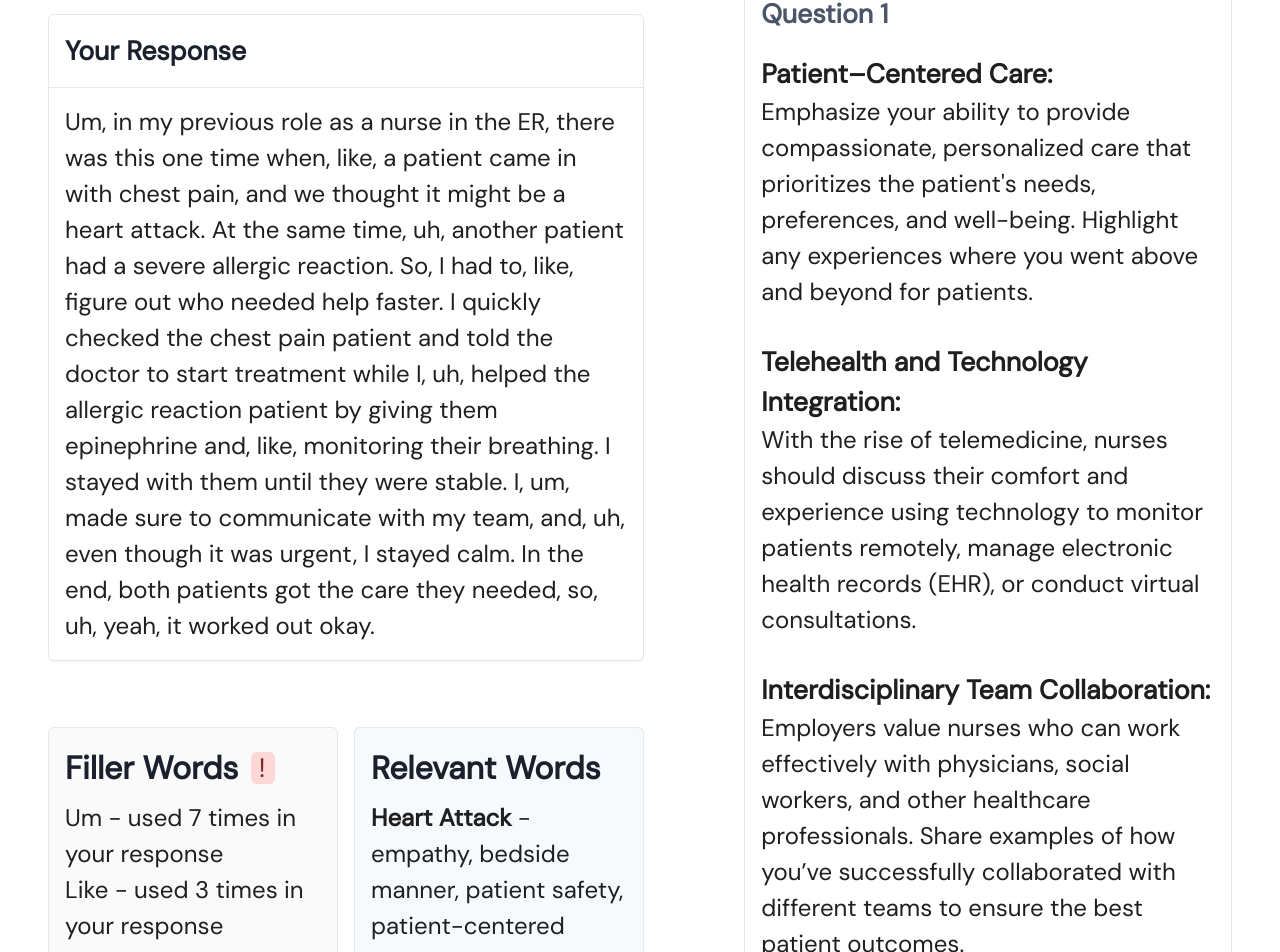
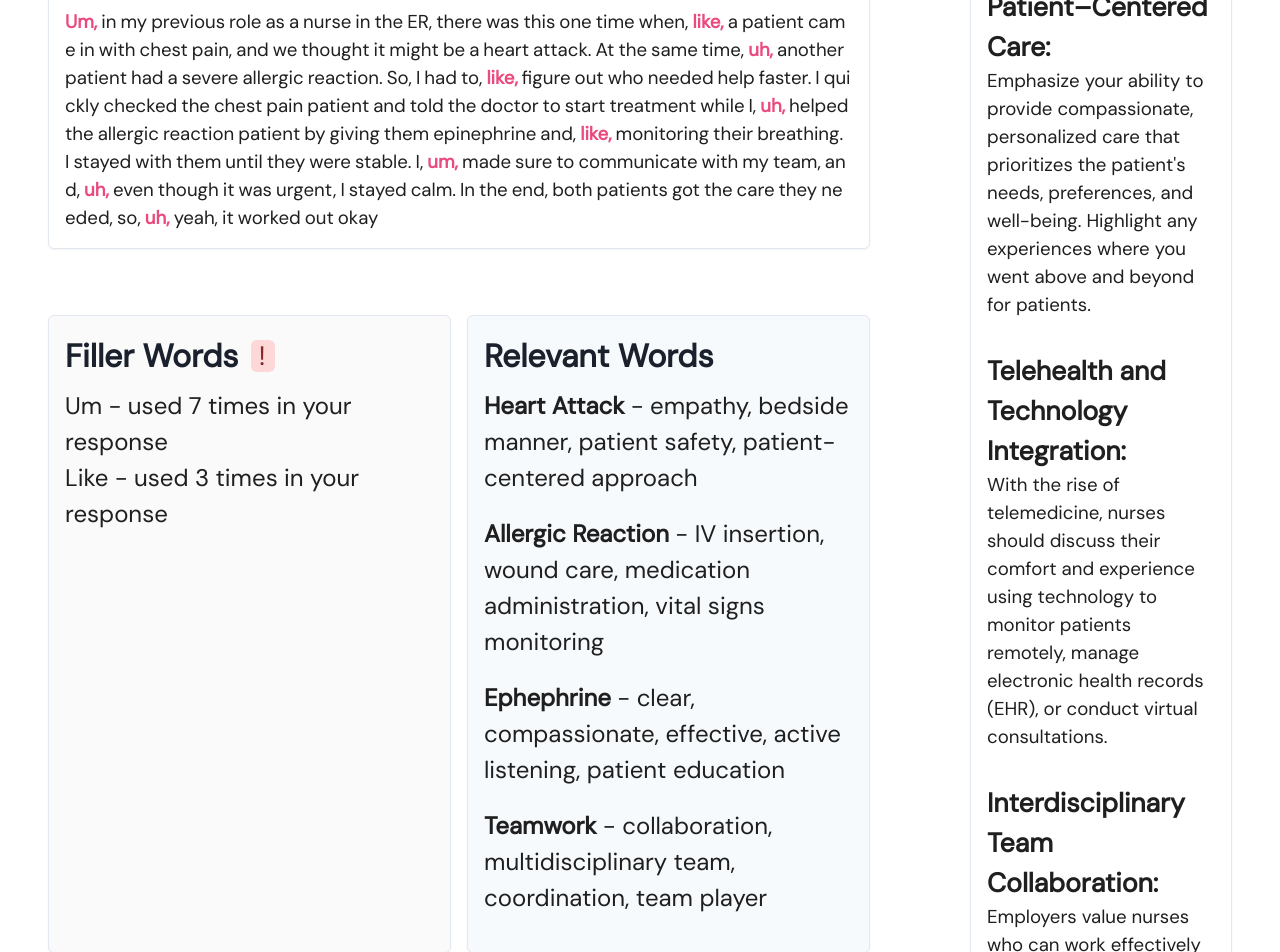
Before and after one commit to Aladdin3r/onward, a Next.js app: page /practice-analysis in a window 1280 px wide. Shown: the part 700-1652 px from the top of the page. Built offline with nearby package versions, Linux system fonts and the light colour scheme.

Commit message:
adding highlight words component and more chnages to analysis page

```diff
--- a/pages/practice-analysis.js
+++ b/pages/practice-analysis.js
@@ -8,6 +8,8 @@ import Image from "next/image";
 import VideoPLayer from "@/styles/components/VideoPlayer";
 import ArrowControls from "@/styles/components/ArrowControls";
 import QuestionProgressIndicator from "@/styles/components/QuestionProgressIndicator";
+import QuestionCard from "@/styles/components/QuestionCard";
+import HighlightFillerWords from "@/styles/components/HighlightFillerWords";
 
 export default function PracticeInterview() {
     const router = useRouter();
@@ -51,7 +53,7 @@ export default function PracticeInterview() {
                                     <Text fontWeight="bold" mb={2} fontSize="sm" color="brand.nightBlack">
                                         QUESTION 1
                                     </Text>
-                                    <Text fontSize="xs" mb={4} color="brand.nightBlack">
+                                    <Text fontSize="xxs" mb={4} color="brand.nightBlack">
                                         Can you describe a time when you were faced with an emergency situation and had to make a quick decision?
                                         How did you prioritize tasks, and what steps did you take to ensure the best possible outcome for the patient?
                                     </Text>
@@ -66,18 +68,23 @@ export default function PracticeInterview() {
                                     </Flex>
                                 </Box>
 
-                                <QuestionProgressIndicator totalSteps={5} currentStep={1} />
+                                <QuestionProgressIndicator totalSteps={5} currentStep={0} />
 
                                 {/* Your Response Box */}
-                                <Box bg="white" borderRadius="md" borderWidth="1px" boxShadow="sm" overflowX="auto" mb={50}>
+                                <Box bg="white" borderRadius="md" borderWidth="1px" boxShadow="sm" mb={50}>
                                     <Box p={4} borderBottomWidth="1px">
                                         <Text fontWeight="bold" fontSize="sm">
                                             Your Response
                                         </Text>
                                     </Box>
-                                    <Box p={4}>
-                                        <Text fontSize="xs" color="brand.nightBlack">
-                                            Um, in my previous role as a nurse in the ER, there was this one time when, like, a patient came in with chest pain, and we thought it might be a heart attack. At the same time, uh, another patient had a severe allergic reaction. So, I had to, like, figure out who needed help faster. I quickly checked the chest pain patient and told the doctor to start treatment while I, uh, helped the allergic reaction patient by giving them epinephrine and, like, monitoring their breathing. I stayed with them until they were stable. I, um, made sure to communicate with my team, and, uh, even though it was urgent, I stayed calm. In the end, both patients got the care they needed, so, uh, yeah, it worked out okay.
+                                    <Box p={4} maxW="820px">
+                                    <Text
+                                        fontSize="xxs"
+                                        color="brand.nightBlack"
+                                        whiteSpace="normal"
+                                        overflowWrap="break-word"
+                                        wordBreak="keep-all"
+                                    ><HighlightFillerWords answer={"Um, in my previous role as a nurse in the ER, there was this one time when, like, a patient came in with chest pain, and we thought it might be a heart attack. At the same time, uh, another patient had a severe allergic reaction. So, I had to, like, figure out who needed help faster. I quickly checked the chest pain patient and told the doctor to start treatment while I, uh, helped the allergic reaction patient by giving them epinephrine and, like, monitoring their breathing. I stayed with them until they were stable. I, um, made sure to communicate with my team, and, uh, even though it was urgent, I stayed calm. In the end, both patients got the care they needed, so, uh, yeah, it worked out okay"} />
                                         </Text>
                                     </Box>
                                 </Box>
@@ -135,7 +142,7 @@ export default function PracticeInterview() {
                                             <Text fontWeight="bold" fontSize="sm" color="brand.nightBlack">
                                                 Patient–Centered Care:
                                             </Text>
-                                            <Text fontSize="xs" color="brand.nightBlack" mb={3}>
+                                            <Text fontSize="xxs" color="brand.nightBlack" mb={3}>
                                                 Emphasize your ability to provide compassionate, personalized care that prioritizes the patient's needs, preferences, and well-being. Highlight any experiences where you went above and beyond for patients.
                                             </Text>
                                         </Box>
@@ -143,7 +150,7 @@ export default function PracticeInterview() {
                                             <Text fontWeight="bold" fontSize="sm" color="brand.nightBlack">
                                                 Telehealth and Technology Integration:
                                             </Text>
-                                            <Text fontSize="xs" color="brand.nightBlack" mb={3}>
+                                            <Text fontSize="xxs" color="brand.nightBlack" mb={3}>
                                                 With the rise of telemedicine, nurses should discuss their comfort and experience using technology to monitor patients remotely, manage electronic health records (EHR), or conduct virtual consultations.
                                             </Text>
                                         </Box>
@@ -151,7 +158,7 @@ export default function PracticeInterview() {
                                             <Text fontWeight="bold" fontSize="sm" color="brand.nightBlack">
                                                 Interdisciplinary Team Collaboration:
                                             </Text>
-                                            <Text fontSize="xs" color="brand.nightBlack" mb={3}>
+                                            <Text fontSize="xxs" color="brand.nightBlack" mb={3}>
                                                 Employers value nurses who can work effectively with physicians, social workers, and other healthcare professionals. Share examples of how you’ve successfully collaborated with different teams to ensure the best patient outcomes.
                                             </Text>
                                         </Box>
@@ -159,7 +166,7 @@ export default function PracticeInterview() {
                                             <Text fontWeight="bold" fontSize="sm" color="brand.nightBlack">
                                                 Cultural Competency and Diversity Awareness:
                                             </Text>
-                                            <Text fontSize="xs" color="brand.nightBlack">
+                                            <Text fontSize="xxs" color="brand.nightBlack">
                                                 Given the growing diversity of patients, demonstrate your ability to care for individuals from various backgrounds and address cultural and language differences in healthcare.
                                             </Text>
                                         </Box>
--- /dev/null
+++ b/styles/components/HighlightFillerWords.js
@@ -0,0 +1,31 @@
+// HighlightFillerWords.js
+
+import { Text } from "@chakra-ui/react";
+
+const HighlightFillerWords = ({ answer }) => {
+  const fillerWords = ["Um", "uh", "like", "um"];
+  const blushPink = "brand.blushPink";
+
+  return (
+    <>
+      {answer.split(" ").map((word, index) => {
+        // Check if the word is a filler word by stripping commas and periods
+        const isFiller = fillerWords.includes(word.replace(",", "").replace(".", ""));
+
+        return (
+          <Text
+            as="span"
+            key={index}
+            color={isFiller ? blushPink : "inherit"}
+            fontWeight={isFiller ? "bold" : "normal"} // Optional bolding for emphasis
+            mr={1} // Space between words
+          >
+            {word}
+          </Text>
+        );
+      })}
+    </>
+  );
+};
+
+export default HighlightFillerWords;
--- /dev/null
+++ b/styles/components/QuestionCard.js
@@ -0,0 +1,57 @@
+// QuestionCard component
+
+{
+    /* USE CASES - adjust question number, and questionText
+      <QuestionCard
+        questionNumber={1}
+        questionText="Can you walk me through a situation where you had to collaborate with the interdisciplinary team during a code blue to ensure timely administration of ACLS protocols and coordinate care post-resuscitation, including any challenges with the EMR documentation?"
+      />
+
+      <QuestionCard
+        questionNumber={2}
+        questionText="Can you describe a time when you were faced with an emergency situation and had to make a quick decision? How did you prioritize tasks, and what steps did you take to ensure the best possible outcome for the patient?"
+      /> */
+  }
+
+  import { Box, Text } from "@chakra-ui/react";
+
+  // placeholder QUESTION # and Text
+  const QuestionCard = ({
+    questionNumber = 1,
+    questionText = "Here is the question text from the interview",
+  }) => {
+    return (
+      <Box position="relative" width="100%" maxW="600px" mx="auto">
+        {/* Main Card Box */}
+        <Box
+          p={4}
+          bg="white"
+          borderRadius="lg"
+          boxShadow="md"
+          width="100%"
+          mb={0}
+          position="relative"
+          zIndex={1}
+        >
+          <Text fontWeight="bold" fontSize="sm" mb={2}>
+            QUESTION {questionNumber}
+          </Text>
+          <Text lineHeight="1.6" whiteSpace="normal">
+            {questionText}
+          </Text>
+        </Box>
+
+        {/* Bottom Accent Box */}
+        <Box
+          height="30px"
+          bg="brand.blueberryCreme"
+          borderRadius="0 0 8px 8px"
+          boxShadow="md"
+          mt="-10px"
+          zIndex={0}
+        />
+      </Box>
+    );
+  };
+
+  export default QuestionCard;
```
